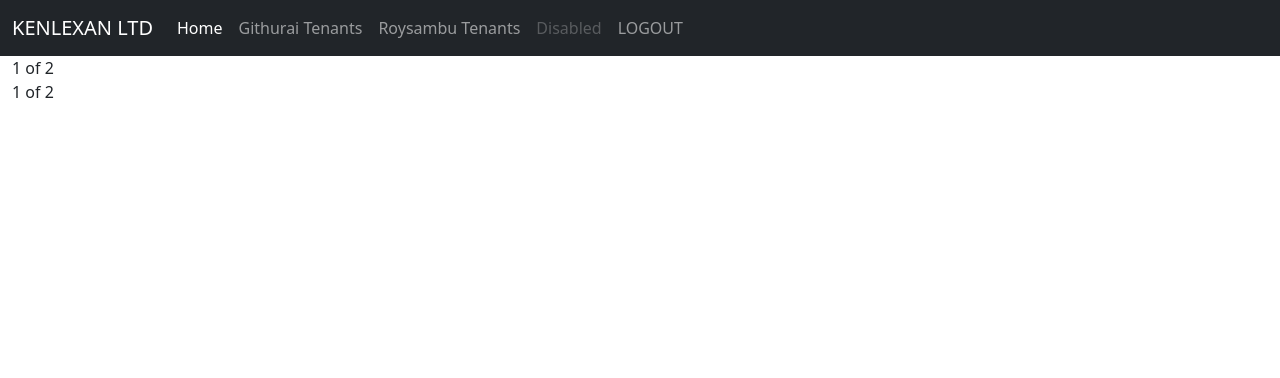
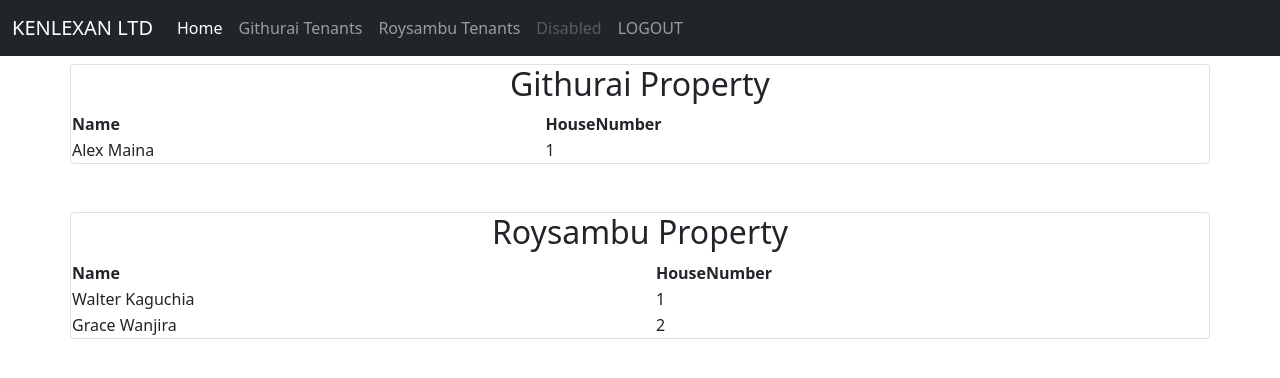
Before and after one commit to matador19/PMS, a Django app: page / in a window 1280 px wide. Shown: the top 378 px of the page. Run offline with Django 4.2, Linux system fonts and the light colour scheme; a user stored in the database is signed in; data comes from the database, SQL or seed files in the repository; both versions use the stored data as it was after the commit.

Commit message:
add models to views

```diff
--- a/PMS/PROPERTYMANAGEMENT/templates/home.html
+++ b/PMS/PROPERTYMANAGEMENT/templates/home.html
@@ -56,19 +56,42 @@
 
 {% if user.is_authenticated %}
 <!-- MAIN CONTENT -->
-    <div class="container-fluid">
-      <div class="row">
-        <div class="col">
-          1 of 2
+    <div class="container">
+      <div class="row card justify-content-md-center mt-2 mb-5">
+        <div class="col text-center">
+          <h2>{{Githuraiproperty.propertyName}}</h2>
         </div>
+          <table>
+            <tr>
+              <th>Name</th>
+              <th>HouseNumber</th>
+            </tr>
+            {% for GithuraiTenant in GithuraiTenants %}
+            <tr>
+              <td>{{GithuraiTenant.TenantName}}</td>
+              <td>{{GithuraiTenant.HouseNumber}}</td>
+            </tr>
+            {% endfor %}
+          </table>
       </div>
-      <div class="row">
-        <div class="col">
-          1 of 2
+      <div class="row card justify-content-md-center mb-5">
+        <div class="col text-center">
+         <h2>{{Roysambuproperty.propertyName}}</h2>
         </div>
+        <table>
+          <tr>
+            <th>Name</th>
+            <th>HouseNumber</th>
+          </tr>
+          {% for RoysambuTenant in RoysambuTenants %}
+          <tr>
+            <td>{{RoysambuTenant.TenantName}}</td>
+            <td>{{RoysambuTenant.HouseNumber}}</td>
+          </tr>
+          {% endfor %}
+        </table>
       </div>
     </div>
-
 {% else %}
 <h2>KINDLY LOGIN WITH YOUR CREDENTIALS</h2>
 <a href="{% url 'login' %}">Log In</a>
--- a/PMS/PROPERTYMANAGEMENT/views.py
+++ b/PMS/PROPERTYMANAGEMENT/views.py
@@ -1,5 +1,19 @@
 from django.shortcuts import render
 from django.http import HttpResponse
+from .models import Property, Tenant, HouseAllocation
 # Create your views here.
 def home(request):
-    return render(request,'home.html')
+    Githuraiproperty=Property.objects.get(propertyName="Githurai Property")
+    Roysambuproperty=Property.objects.get(propertyName="Roysambu Property")
+    GithuraiTenants = HouseAllocation.objects.filter(propertyName=1)
+    RoysambuTenants = HouseAllocation.objects.filter(propertyName=2)
+    print(GithuraiTenants)
+    return render(request,'home.html',{'Githuraiproperty':Githuraiproperty,'Roysambuproperty':Roysambuproperty,'GithuraiTenants':GithuraiTenants,'RoysambuTenants':RoysambuTenants})
+
+def Githurai(request):
+    Githuraiproperty=Property.objects.get(propertyName="Githurai Property")
+    GithuraiTenants=HouseAllocation.objects.filter(propertyName=1)
+
+    PaymentThresholdOne=16500
+    PaymentThresholdTwo=25000
+    PaymentThresholdThree=30000
```
Also changed, not shown: PMS/db.sqlite3.
